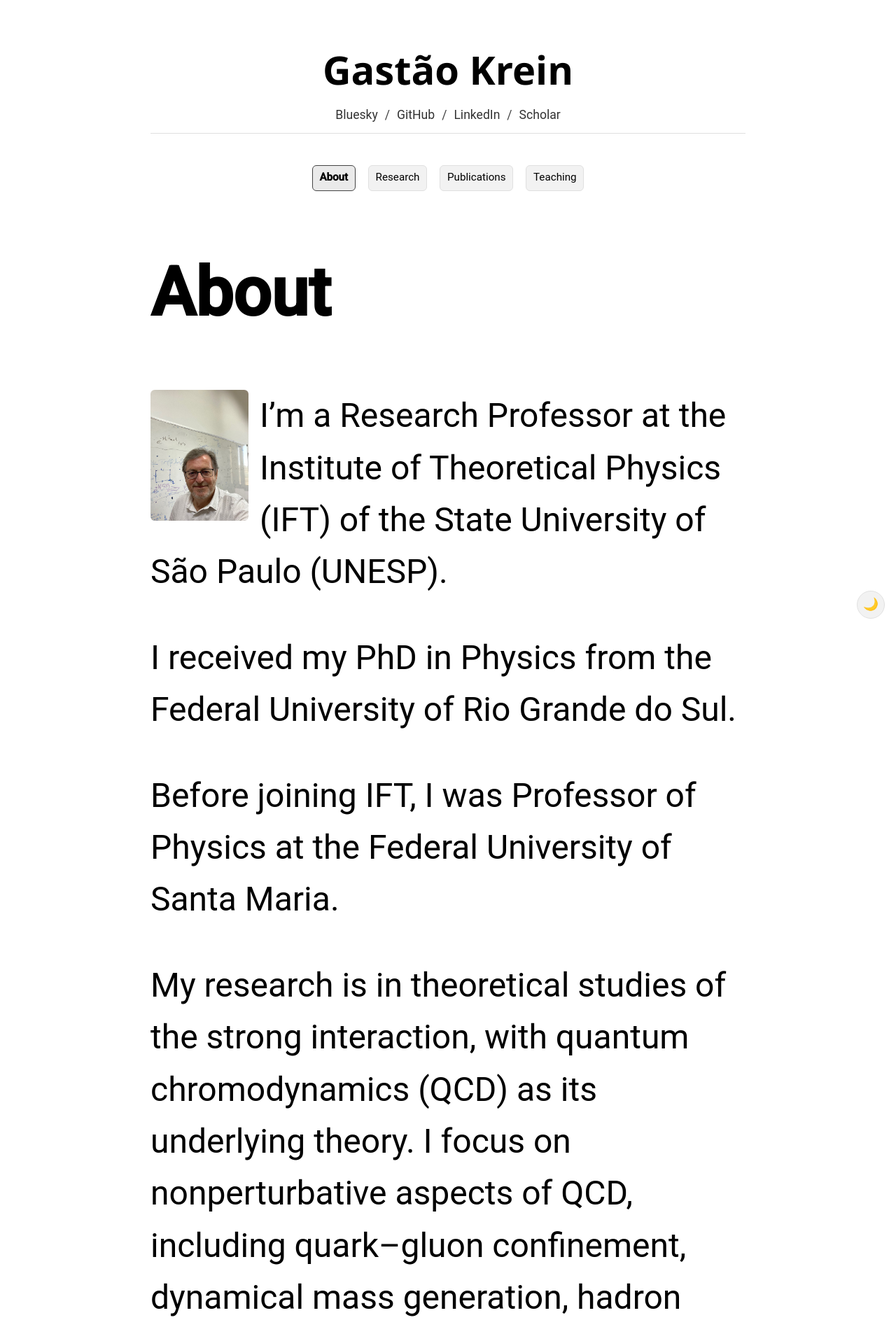
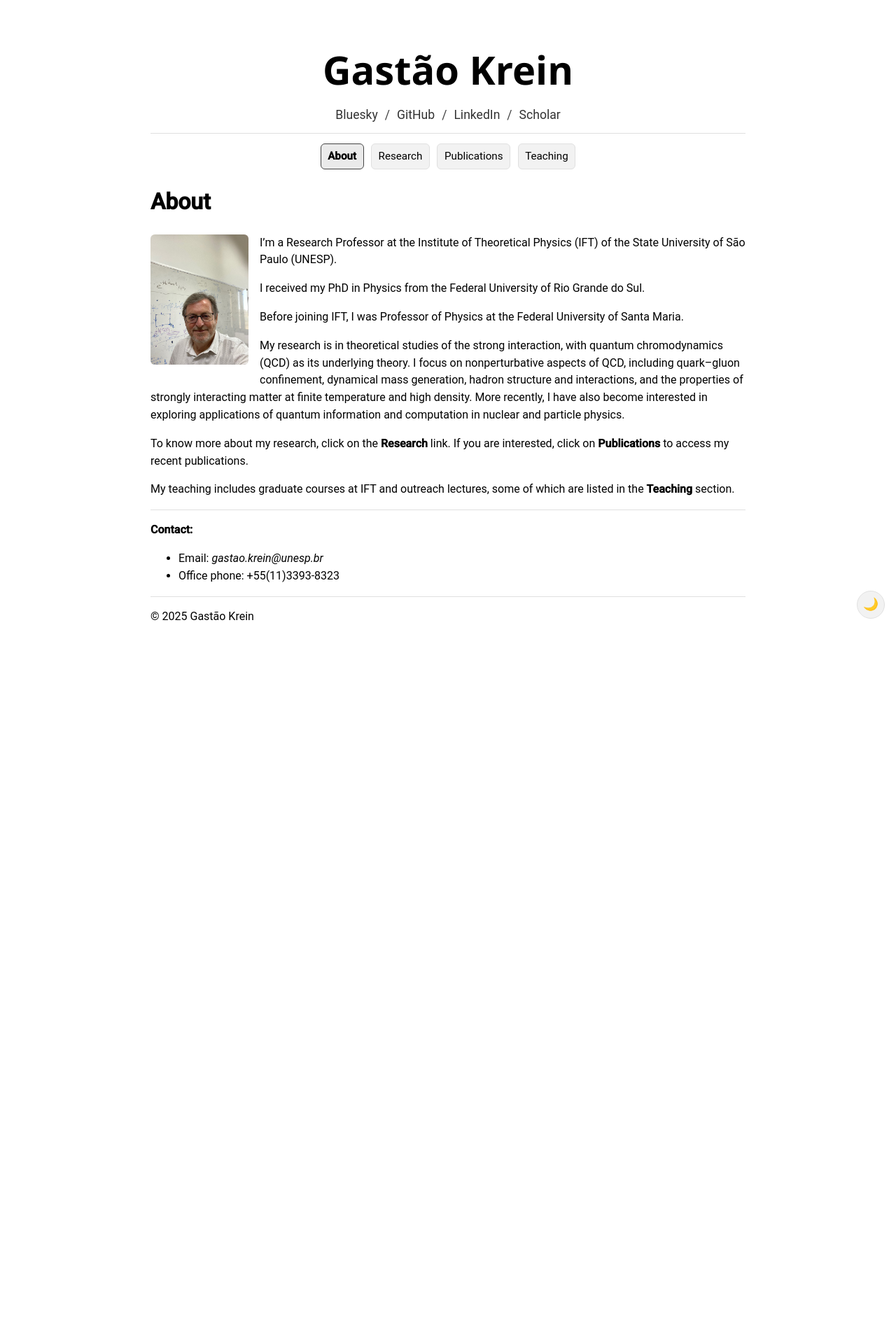
Before and after one commit to gkrein/gkrein.github.io, a Jekyll site: the page built from index.md, in a window 1280 px wide. Shown: the top 1906 px of the page at 70% size. Built offline with Jekyll 4.4.1, drawn with Linux system fonts in a browser that asks for light colours; some web fonts are replaced; after the commit the page ends 956 px from its top, so only the background shows below that.

Commit message:
Update site.css

```diff
--- a/assets/css/site.css
+++ b/assets/css/site.css
@@ -67,7 +67,7 @@ body {
   background-color: var(--bg-color);
   color: var(--text-color);
   font-family: Roboto, Arial, Helvetica,  -apple-system, BlinkMacSystemFont, "Segoe UI", "Apple Color Emoji", "Segoe UI Emoji";
-  font-size: 3.0rem; line-height: 1.55;
+  line-height: 1.55;
   margin: 1.5rem;
 }
 
```
